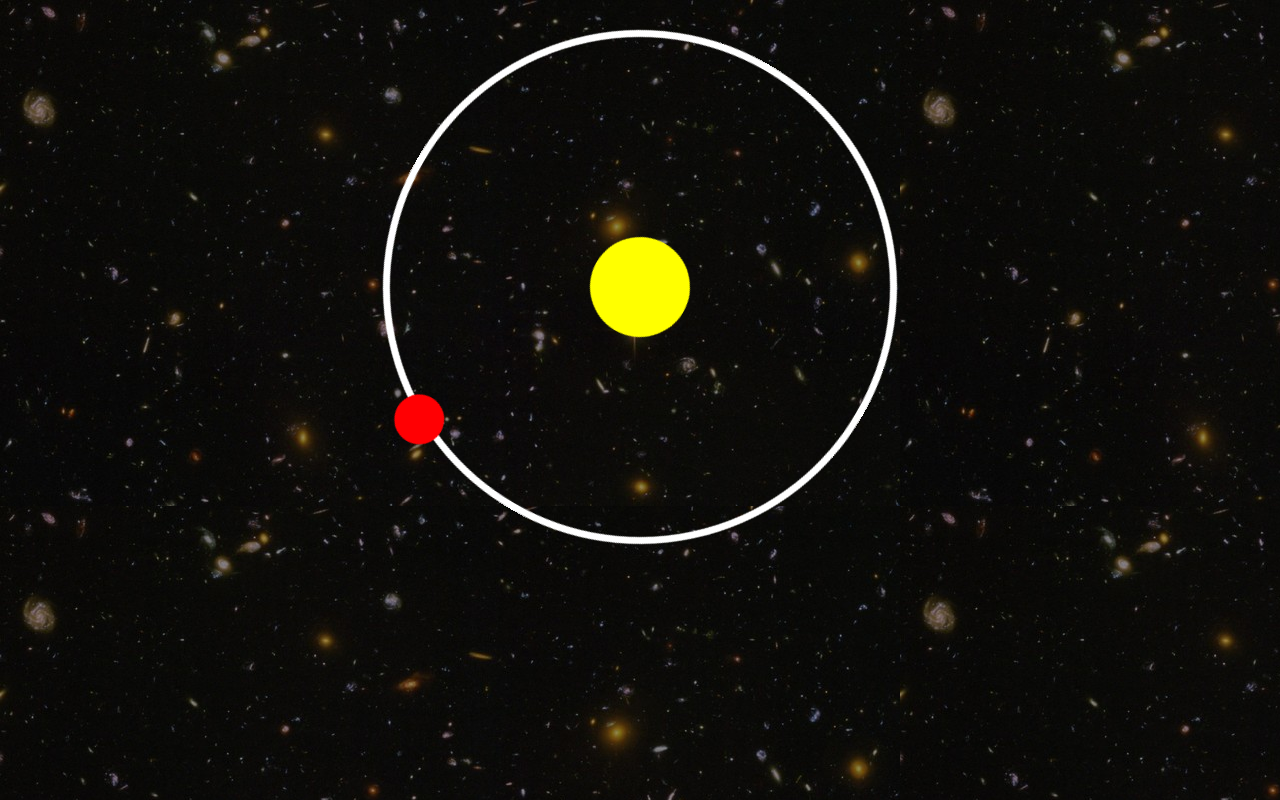
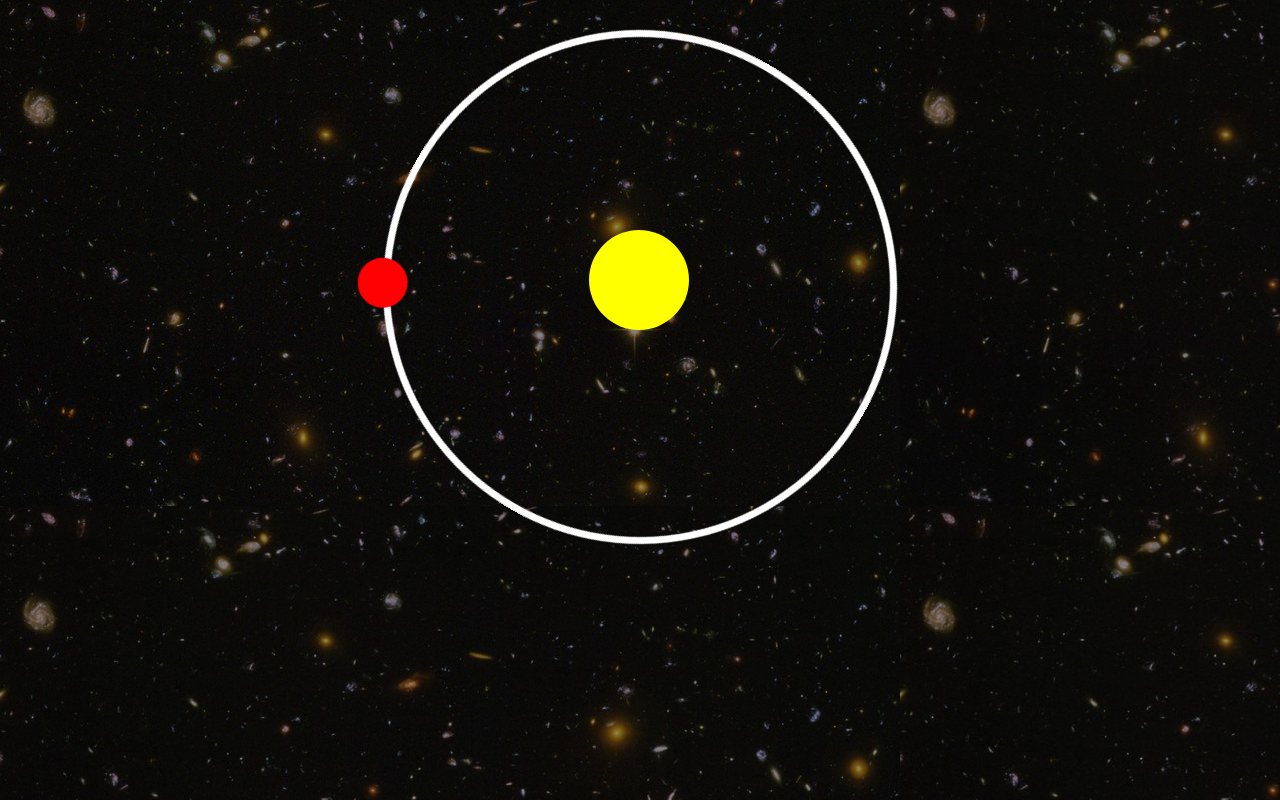
Before and after one commit to Kristel96/MainAcademyFrontEnd, a plain HTML site: page index.html in a window 1280 px wide. Drawn offline with Linux system fonts and the light colour scheme.

Commit message:
Universe Styling ended, lab work completed

```diff
--- a/index.html
+++ b/index.html
@@ -7,9 +7,9 @@
 </head>
 <body>
 <div class="orbit">
-	<div class="sun"></div>
 	<div class="mercury"></div>
 </div>
+<div class="sun"></div>
 
 </body>
 </html>
--- a/styles/style.css
+++ b/styles/style.css
@@ -12,21 +12,35 @@ body{
     animation-duration: 6s;
     animation-name: or;
     animation-timing-function: linear;
+    /*animation-play-state: paused;*/
 }
+.orbit:hover{
+    animation-play-state: paused;
+}
+
 .sun{
-    position: relative;
-    top: 40%;
-    left: 40%;
+    position: absolute;
+    top: 230px;
+    left: 46%;
     height: 100px;
     width: 100px;
     border-radius: 50%;
     background-color: yellow;
 }
+.sun:hover{
+    animation-play-state: running;
+    transform: scale(2);
+}
 .mercury{
+    position: relative;
+    left: 100px;
     height: 50px;
     width: 50px;
     border-radius: 50%;
     background-color: #ff0003;
+}
+.mercury:hover{
+    transform: scale(2);
 }
 @keyframes or {
     from {
```
